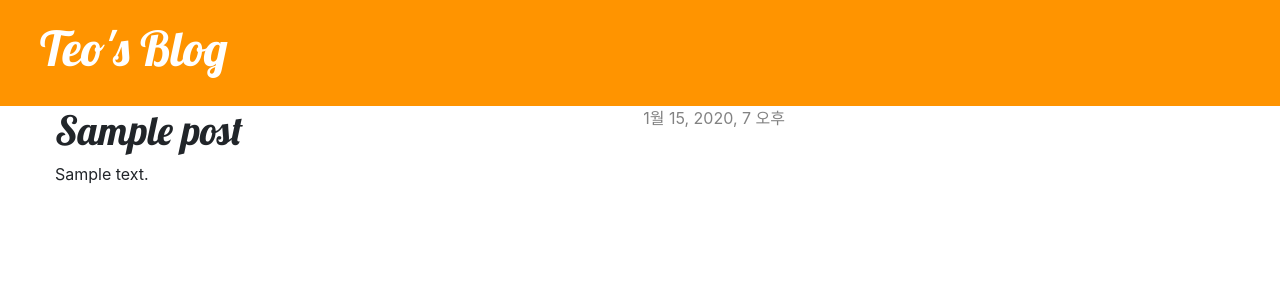
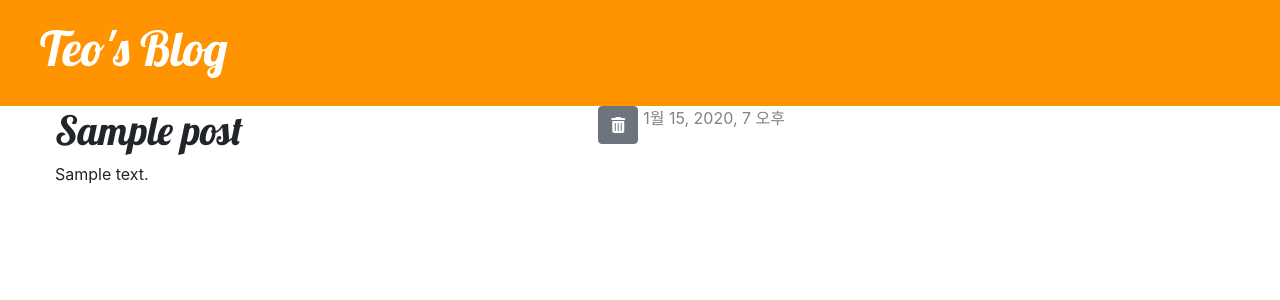
Before and after one commit to Taewoong-H/my_first_blog, a Django app: page /post/1/ in a window 1280 px wide. Shown: the top 300 px of the page. Run offline with Django 3.2, Linux system fonts and the light colour scheme; tables that the repository leaves empty hold one stand-in row (values such as "Sample post"); some libraries are stand-ins or nearby versions.

Commit message:
add draft_list and delete,posting button

```diff
--- a/blog/static/css/blog.css
+++ b/blog/static/css/blog.css
@@ -46,6 +46,8 @@ h1, h2, h3, h4 {
     color: #000000;
 }
 
-.btn-primary{
+.btn-secondary{
+    position: relative;
     float: right;
+    margin-right: 5px;
 }
--- a/blog/templates/blog/base.html
+++ b/blog/templates/blog/base.html
@@ -13,6 +13,9 @@
             {% if user.is_authenticated %}
                 <a href="{% url 'post_new' %}" class="top-menu"><i class="fas fa-plus"></i></a>
             {% endif %}
+            {% if user.is_authenticated %}
+                <a href="{% url 'post_draft_list' %}" class="top-menu"><i class="fas fa-edit"></i></a>
+            {% endif %}
             <h1><a href="/">Teo's Blog</a></h1>
         </div>
         <div class="content container">
--- a/blog/templates/blog/post_detail.html
+++ b/blog/templates/blog/post_detail.html
@@ -7,10 +7,14 @@
             <div class="date">
                 {{ post.published_date }}
             </div>
+        {% else %}
+            <a class="btn btn-secondary" href="{% url 'post_publish' pk=post.pk %}" role="button">Publish</a>
         {% endif %}
         {% if user.is_authenticated %}
-            <a class="btn btn-primary" href="{% url 'post_edit' pk=post.pk %}" role="button">edit</a>
+            <a class="btn btn-secondary" href="{% url 'post_edit' pk=post.pk %}" role="button">edit</a>
         {% endif %}
+            <a class="btn btn-secondary" href="{% url 'post_remove' pk=post.pk %}" role="button"><i class="fas fa-trash-alt"></i></a>
+        <!--오른쪽 정령 맞추기-->
         <h1>{{ post.title }}</h1>
         <p>{{ post.text|linebreaksbr }}</p>
     </div>
--- a/blog/urls.py
+++ b/blog/urls.py
@@ -6,4 +6,7 @@ urlpatterns = [
     path('post/<int:pk>/', views.post_detail, name='post_detail'),
     path('post/new/', views.post_new, name='post_new'),
     path('post/<int:pk>/edit/', views.post_edit, name='post_edit'),
+    path('post/draft/', views.post_draft_list, name='post_draft_list'),
+    path('post/<int:pk>/publish/', views.post_publish, name='post_publish'),
+    path('post/<int:pk>/remove/', views.post_remove, name='post_remove'),
 ]
--- a/blog/views.py
+++ b/blog/views.py
@@ -20,7 +20,6 @@ def post_new(request):
         if form.is_valid():
             post = form.save(commit=False)
             post.author = request.user
-            post.published_date = timezone.now()
             post.save()
             return redirect('post_detail', pk=post.pk)
     else:
@@ -34,9 +33,22 @@ def post_edit(request, pk):
         if form.is_valid():
             post = form.save(commit=False)
             post.author = request.user
-            post.published_date = timezone.now()
             post.save()
             return redirect('post_detail', pk=post.pk)
     else:
         form = PostForm(instance=post)
     return render(request, 'blog/post_edit.html', {'form': form})
+
+def post_draft_list(request):
+    posts = Post.objects.filter(published_date__isnull=True).order_by('created_date')
+    return render(request, 'blog/post_draft_list.html', {'posts': posts})
+
+def post_publish(request, pk):
+    post = get_object_or_404(Post, pk=pk)
+    post.publish()
+    return redirect('post_detail', pk=post.pk)
+
+def post_remove(request, pk):
+    post = get_object_or_404(Post, pk=pk)
+    post.delete()
+    return redirect('post_list')
```
Also changed, not shown: blog/templates/blog/post_draft_list.html (added, +11 -0 lines).
